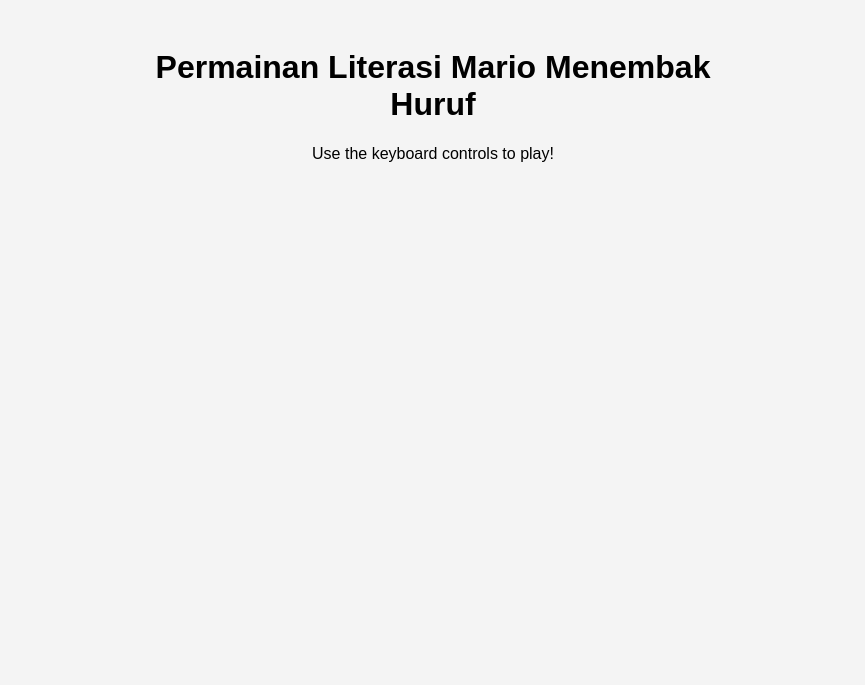
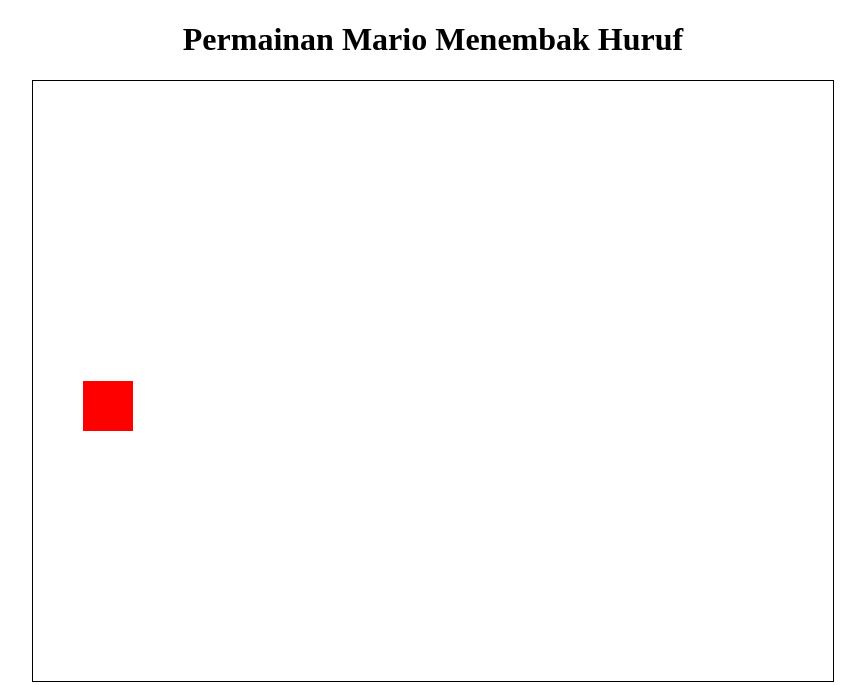
Before and after one commit to nurfarahliza3-eng/Permainan-Literasi-Mario-Menembak-Huruf, a plain HTML site: page index.html in a window 1280 px wide. Shown: the whole page, without its empty margins (207-1072 px from the left). Drawn offline with Linux system fonts and the light colour scheme.

Commit message:
Update index.html with complete working Mario shooting game.

```diff
--- a/index.html
+++ b/index.html
@@ -1,65 +1,67 @@
 <!DOCTYPE html>
-<html lang="en">
+<html lang="ms">
 <head>
     <meta charset="UTF-8">
     <meta name="viewport" content="width=device-width, initial-scale=1.0">
-    <title>Permainan Literasi Mario Menembak Huruf</title>
+    <title>Permainan Mario Menembak Huruf</title>
     <style>
-        body {
-            font-family: Arial, sans-serif;
-            background-color: #f4f4f4;
-        }
-        /* Improvements for mobile responsiveness */
-        .container {
-            max-width: 600px;
-            margin: auto;
-            padding: 20px;
-            text-align: center;
-        }
+        body { text-align: center; }
+        canvas { border: 1px solid #000; }
     </style>
 </head>
 <body>
-<div class="container">
-    <h1>Permainan Literasi Mario Menembak Huruf</h1>
-    <p>Use the keyboard controls to play!</p>
-</div>
-<script>
-    // Enhanced keyboard controls
-    document.addEventListener('keydown', function(event) {
-        switch(event.key) {
-            case 'ArrowLeft':
-                // Move Left
-                break;
-            case 'ArrowRight':
-                // Move Right
-                break;
-            case 'Space':
-                // Shoot
-                break;
+    <h1>Permainan Mario Menembak Huruf</h1>
+    <canvas id="gameCanvas" width="800" height="600"></canvas>
+    <script>
+        const canvas = document.getElementById('gameCanvas');
+        const ctx = canvas.getContext('2d');
+
+        let mario = { x: 50, y: canvas.height / 2, width: 50, height: 50 };
+        let bullets = [];
+        let enemies = [];
+
+        function drawMario() {
+            ctx.fillStyle = 'red';
+            ctx.fillRect(mario.x, mario.y, mario.width, mario.height);
         }
-    });
 
-    // Improved collision detection
-    function checkCollision(object1, object2) {
-        return (object1.x < object2.x + object2.width &&
-                object1.x + object1.width > object2.x &&
-                object1.y < object2.y + object2.height &&
-                object1.height + object1.y > object2.y);
-    }
+        function shootBullet() {
+            bullets.push({ x: mario.x + mario.width, y: mario.y + mario.height / 2, width: 10 });
+        }
 
-    // Audio error handling enhancements
-    let audio = new Audio('path/to/audio/file.mp3');
-    audio.onerror = function() {
-        console.log('Error loading audio file.');
-    };
-    audio.play().catch(function(error) {
-        console.error('Audio playback failed: ', error);
-    });
+        function updateBullets() {
+            bullets.forEach((bullet, index) => {
+                bullet.x += 5;
+                if (bullet.x > canvas.width) {
+                    bullets.splice(index, 1);
+                }
+            });
+        }
 
-    // Scene references and user interface improvements
-    function updateScene() {
-        // Update game scene rendering
-    }
-</script>
+        window.addEventListener('keydown', (e) => {
+            if (e.code === 'Space') {
+                shootBullet();
+            }
+            if (e.code === 'ArrowUp' && mario.y > 0) {
+                mario.y -= 10;
+            }
+            if (e.code === 'ArrowDown' && mario.y < canvas.height - mario.height) {
+                mario.y += 10;
+            }
+        });
+
+        function gameLoop() {
+            ctx.clearRect(0, 0, canvas.width, canvas.height);
+            drawMario();
+            updateBullets();
+            bullets.forEach(bullet => {
+                ctx.fillStyle = 'blue';
+                ctx.fillRect(bullet.x, bullet.y, bullet.width, 5);
+            });
+            requestAnimationFrame(gameLoop);
+        }
+
+        gameLoop();
+    </script>
 </body>
 </html>
```
